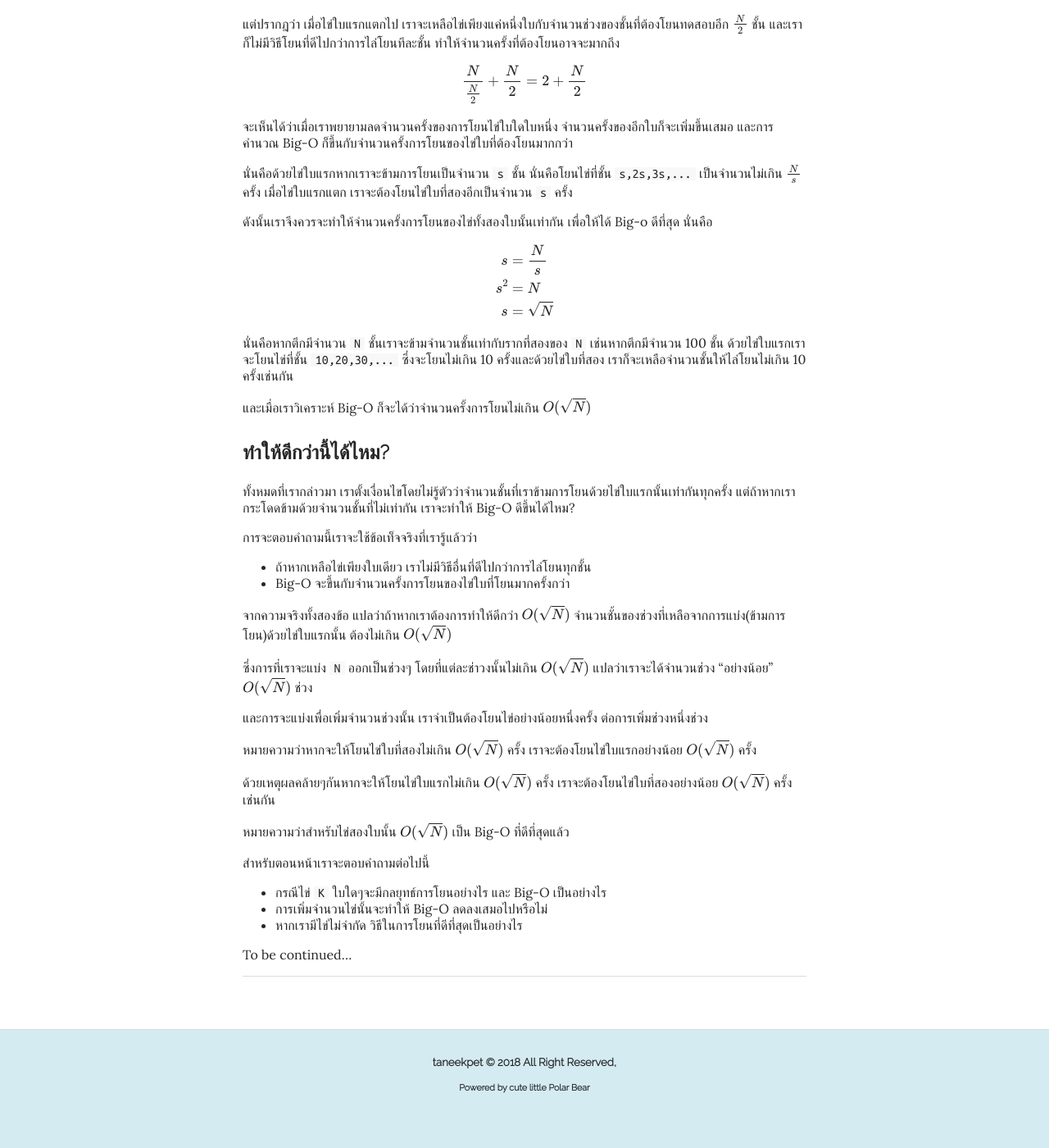
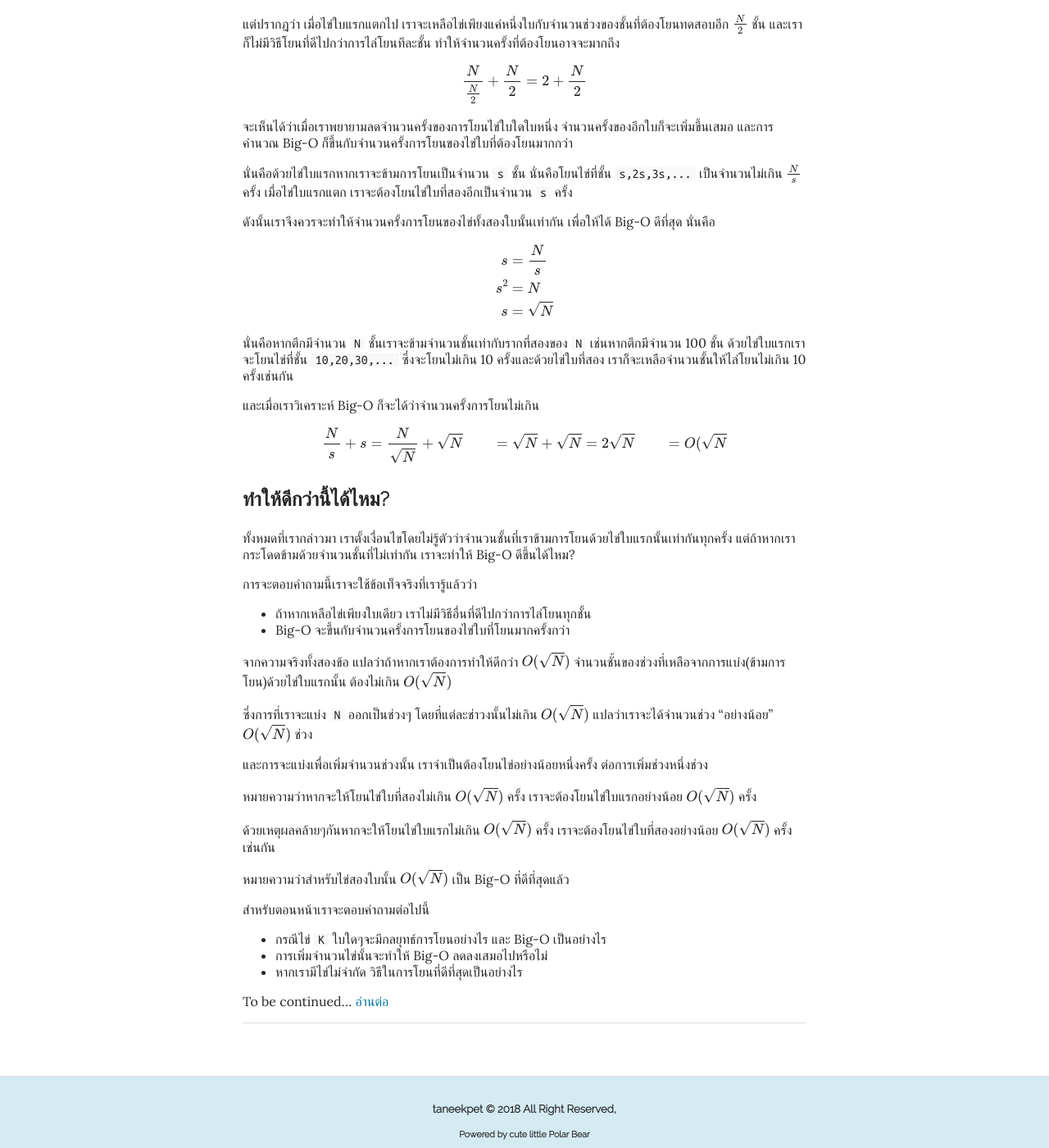
Before and after one commit to taneekpet/taneekpet.github.io, a Jekyll site: the page built from _posts/2018-09-28-throw-some-eggs.md, in a window 1280 px wide and 1400 px high, scrolled down 1375 px. Shown: the whole window at 82% size. Built offline with Jekyll 4.4.1, drawn with Linux system fonts in a browser that asks for light colours; formulas are drawn with MathJax 3; before the commit the page ends 2733 px from its top, so only the background shows below that.

Commit message:
more elaborate and add link

```diff
--- a/_posts/2018-09-28-throw-some-eggs.md
+++ b/_posts/2018-09-28-throw-some-eggs.md
@@ -65,7 +65,7 @@ $$ \frac{N}{\frac{N}{2}} + \frac{N}{2} = 2 + \frac{N}{2} $$
 
 นั่นคือด้วยไข่ใบแรกหากเราจะข้ามการโยนเป็นจำนวน `s` ชั้น นั่นคือโยนไข่ที่ชั้น `s,2s,3s,...` เป็นจำนวนไม่เกิน $$ \frac{N}{s} $$ ครั้ง เมื่อไข่ใบแรกแตก เราจะต้องโยนไข่ใบที่สองอีกเป็นจำนวน `s` ครั้ง
 
-ดังนั้นเราจึงควรจะทำให้จำนวนครั้งการโยนของไข่ทั้งสองใบนั้นเท่ากัน เพื่อให้ได้ Big-o ดีที่สุด นั่นคือ
+ดังนั้นเราจึงควรจะทำให้จำนวนครั้งการโยนของไข่ทั้งสองใบนั้นเท่ากัน เพื่อให้ได้ Big-O ดีที่สุด นั่นคือ
 
 $$ \begin{align}
     s   &= \frac{N}{s} \\
@@ -76,10 +76,18 @@ $$ \begin{align}
 นั่นคือหากตึกมีจำนวน `N` ชั้นเราจะข้ามจำนวนชั้นเท่ากับรากที่สองของ `N` เช่นหากตึกมีจำนวน 100 ชั้น ด้วยไข่ใบแรกเราจะโยนไข่ที่ชั้น
 `10,20,30,...` ซึ่งจะโยนไม่เกิน 10 ครั้งและด้วยไข่ใบที่สอง เราก็จะเหลือจำนวนชั้นให้ไล่โยนไม่เกิน 10 ครั้งเช่นกัน
 
-และเมื่อเราวิเคราะห์ Big-O ก็จะได้ว่าจำนวนครั้งการโยนไม่เกิน $$ O(\sqrt{N}) $$
+และเมื่อเราวิเคราะห์ Big-O ก็จะได้ว่าจำนวนครั้งการโยนไม่เกิน
+
+$$ \begin{align}
+    \frac{N}{s} + s     &=  \frac{N}{\sqrt{N}} + \sqrt{N}
+                        &=  \sqrt{N} + \sqrt{N}
+                        &=  2\sqrt{N}
+                        &=  O(\sqrt{N}
+\end{align} $$
 
 ทำให้ดีกว่านี้ได้ไหม?
 ----
+
 ทั้งหมดที่เรากล่าวมา เราตั้งเงื่อนไขโดยไม่รู้ตัวว่าจำนวนชั้นที่เราข้ามการโยนด้วยไข่ใบแรกนั้นเท่ากันทุกครั้ง
 แต่ถ้าหากเรากระโดดข้ามด้วยจำนวนชั้นที่ไม่เท่ากัน เราจะทำให้  Big-O ดีขึ้นได้ไหม?
 
@@ -104,6 +112,8 @@ $$ \begin{align}
 - การเพิ่มจำนวนไข่นั้นจะทำให้ Big-O ลดลงเสมอไปหรือไม่
 - หากเรามีไข่ไม่จำกัด วิธีในการโยนที่ดีที่สุดเป็นอย่างไร
 
-To be continued...
+To be continued... [อ่านต่อ][next]
+
 
 [vdo]: //www.youtube.com/watch?v=NGtt7GJ1uiM
+[next]: /throw-more-eggs.html
```
